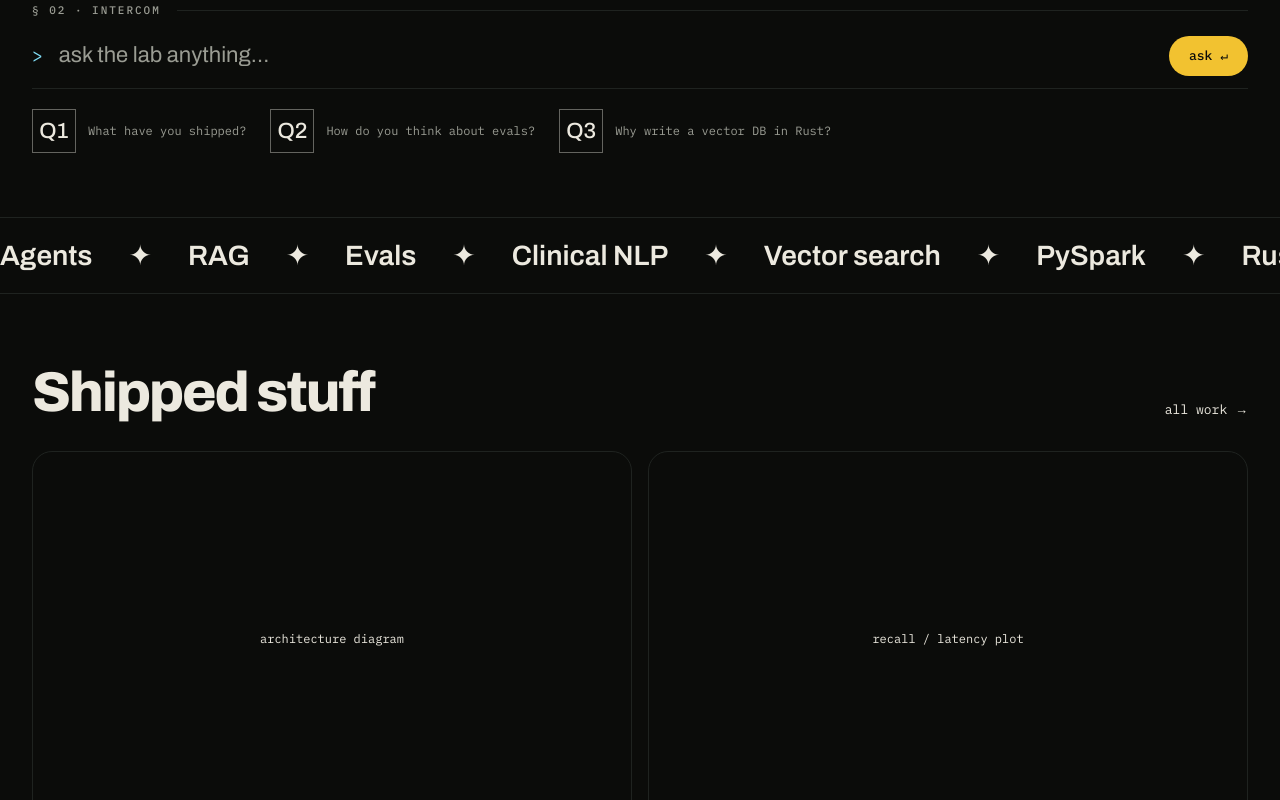
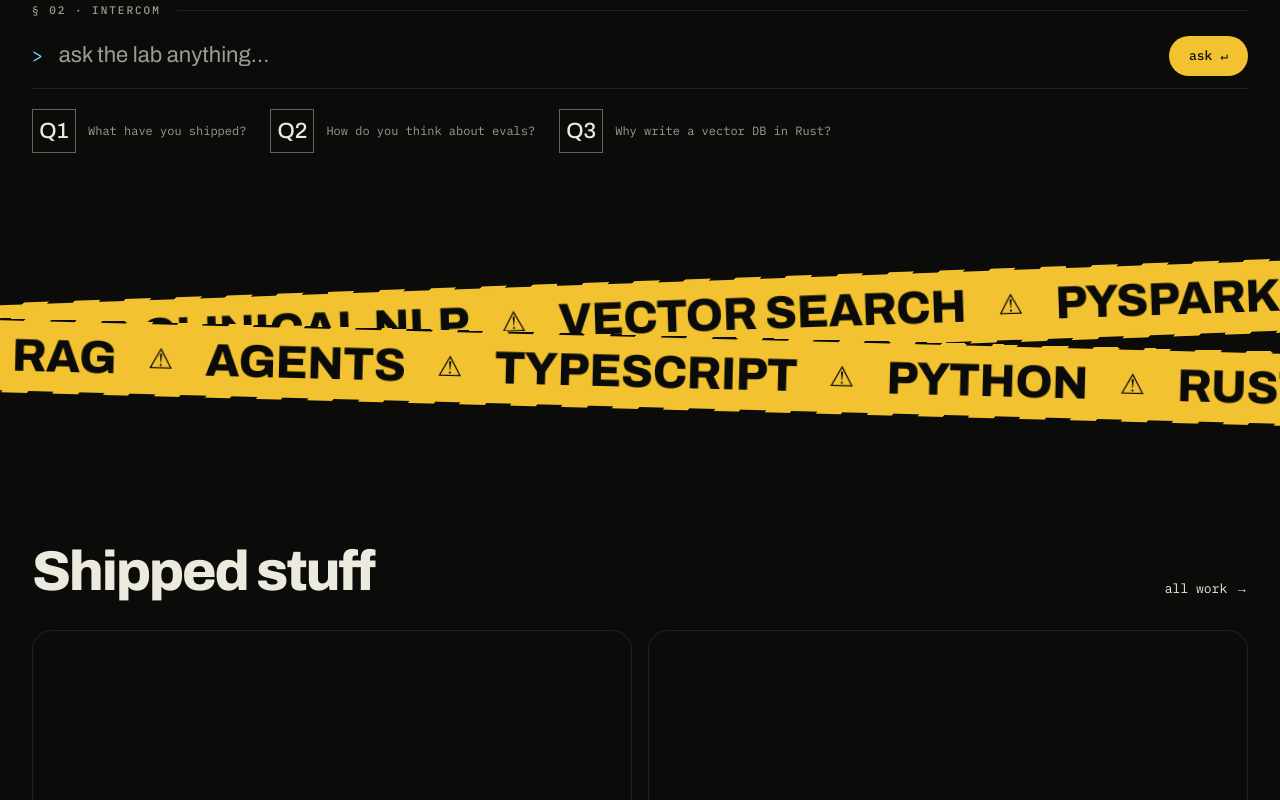
Before and after one commit to psood708/Portfolio, a Next.js app: page / in a window 1280 px wide. Shown: the part 1400-2200 px from the top of the page. Built offline with nearby package versions, Linux system fonts and the light colour scheme.

Commit message:
feat(band): caution tape marquee driven by scroll velocity

```diff
--- a/app/page.tsx
+++ b/app/page.tsx
@@ -4,7 +4,7 @@ import Hero from "@/components/Hero";
 import Readouts from "@/components/Readouts";
 import FeaturedGrid from "@/components/FeaturedGrid";
 import LabPanel from "@/components/LabPanel";
-import Marquee from "@/components/Marquee";
+import CautionBand from "@/components/CautionBand";
 import Reveal from "@/components/Reveal";
 
 export default function Home() {
@@ -18,7 +18,7 @@ export default function Home() {
         <AskBar />
       </section>
 
-      <Marquee />
+      <CautionBand />
 
       {/* ── shipped stuff ──────────────────────────────────────────────── */}
       <section className="mx-auto max-w-[1280px] px-5 pb-8 pt-10 md:px-8 md:pb-8 md:pt-[72px]">
--- /dev/null
+++ b/components/CautionBand.tsx
@@ -0,0 +1,85 @@
+"use client";
+
+import {
+  motion,
+  useAnimationFrame,
+  useMotionValue,
+  useScroll,
+  useVelocity,
+} from "framer-motion";
+import { useEffect, useRef, useState } from "react";
+import { MARQUEE } from "@/lib/content";
+
+const BASE_SPEED = 60; // px per second
+const K = 0.004;
+
+function Band({ items, direction, tilt }: { items: readonly string[]; direction: 1 | -1; tilt: number }) {
+  const x = useMotionValue(0);
+  const ref = useRef<HTMLDivElement>(null);
+  const { scrollY } = useScroll();
+  const velocity = useVelocity(scrollY);
+  const [calm, setCalm] = useState(false);
+
+  useEffect(() => {
+    const mq = window.matchMedia("(prefers-reduced-motion: reduce)");
+    const sync = () => setCalm(mq.matches);
+    sync();
+    mq.addEventListener("change", sync);
+    return () => mq.removeEventListener("change", sync);
+  }, []);
+
+  useAnimationFrame((_, delta) => {
+    if (calm) return;
+    const half = (ref.current?.scrollWidth ?? 0) / 2;
+    if (!half) return;
+    const v = Math.max(-2000, Math.min(2000, velocity.get()));
+    const speed = (BASE_SPEED + Math.abs(v) * K * 60) * (delta / 1000);
+    let next = x.get() - speed * direction;
+    if (next <= -half) next += half;
+    if (next > 0) next -= half;
+    x.set(next);
+  });
+
+  const run = [...items, ...items];
+
+  return (
+    <div
+      className="caution-stripes w-[120vw] py-[2px]"
+      style={{ transform: `translateX(-10vw) rotate(${tilt}deg)` }}
+    >
+      <div className="overflow-hidden bg-hazmat py-2 md:py-3">
+        <motion.div ref={ref} style={{ x }} className="flex w-max" aria-hidden>
+          {run.map((item, i) => (
+            <span key={`${item}-${i}`} className="flex items-center">
+              <span
+                className="display-condensed whitespace-nowrap px-5 font-display font-extrabold uppercase leading-none text-tar md:px-8"
+                style={{ fontSize: "clamp(26px, 3.6vw, 52px)", letterSpacing: "-0.01em" }}
+              >
+                {item}
+              </span>
+              <span className="text-tar" style={{ fontSize: "clamp(18px, 2.2vw, 30px)" }}>
+                ⚠
+              </span>
+            </span>
+          ))}
+        </motion.div>
+      </div>
+    </div>
+  );
+}
+
+/**
+ * Hazmat tape. Two bands, tilted against each other, drifting opposite ways.
+ * Scroll velocity speeds them up; reduced motion holds them still.
+ */
+export default function CautionBand() {
+  return (
+    <div className="relative overflow-hidden py-10 md:py-16">
+      <Band items={MARQUEE} direction={1} tilt={-2} />
+      <div className="-mt-3 md:-mt-5">
+        <Band items={[...MARQUEE].reverse()} direction={-1} tilt={1.5} />
+      </div>
+      <p className="sr-only">Capabilities: {MARQUEE.join(", ")}.</p>
+    </div>
+  );
+}
--- a/components/Marquee.tsx
+++ /dev/null
@@ -1,40 +0,0 @@
-"use client";
-
-import { MARQUEE } from "@/lib/content";
-
-/**
- * The capability ticker. The design draws it as a clipped static row; here it
- * scrolls, with the list duplicated so the -50% keyframe loops seamlessly.
- * Hovering pauses it, which makes the lime/violet ✦ rhythm readable.
- */
-export default function Marquee() {
-  const run = [...MARQUEE, ...MARQUEE];
-
-  return (
-    <div className="marquee-shell overflow-hidden border-y border-line py-[14px] md:py-[18px]">
-      <div
-        className="marquee-track flex w-max gap-5 pr-5 md:gap-9 md:pr-9"
-        style={{ "--marquee-duration": "34s" } as React.CSSProperties}
-        aria-hidden
-      >
-        {run.map((item, i) => (
-          <span key={`${item}-${i}`} className="flex items-center gap-5 md:gap-9">
-            <span className="whitespace-nowrap text-xl font-semibold text-mute-3 md:text-[28px]">
-              {item}
-            </span>
-            <span
-              className="text-xl md:text-[28px]"
-              style={{
-                color: i % 2 === 0 ? "var(--color-violet)" : "var(--color-lime)",
-              }}
-            >
-              ✦
-            </span>
-          </span>
-        ))}
-      </div>
-      {/* Screen readers get the list once, in order, without the duplication. */}
-      <p className="sr-only">Capabilities: {MARQUEE.join(", ")}.</p>
-    </div>
-  );
-}
```
